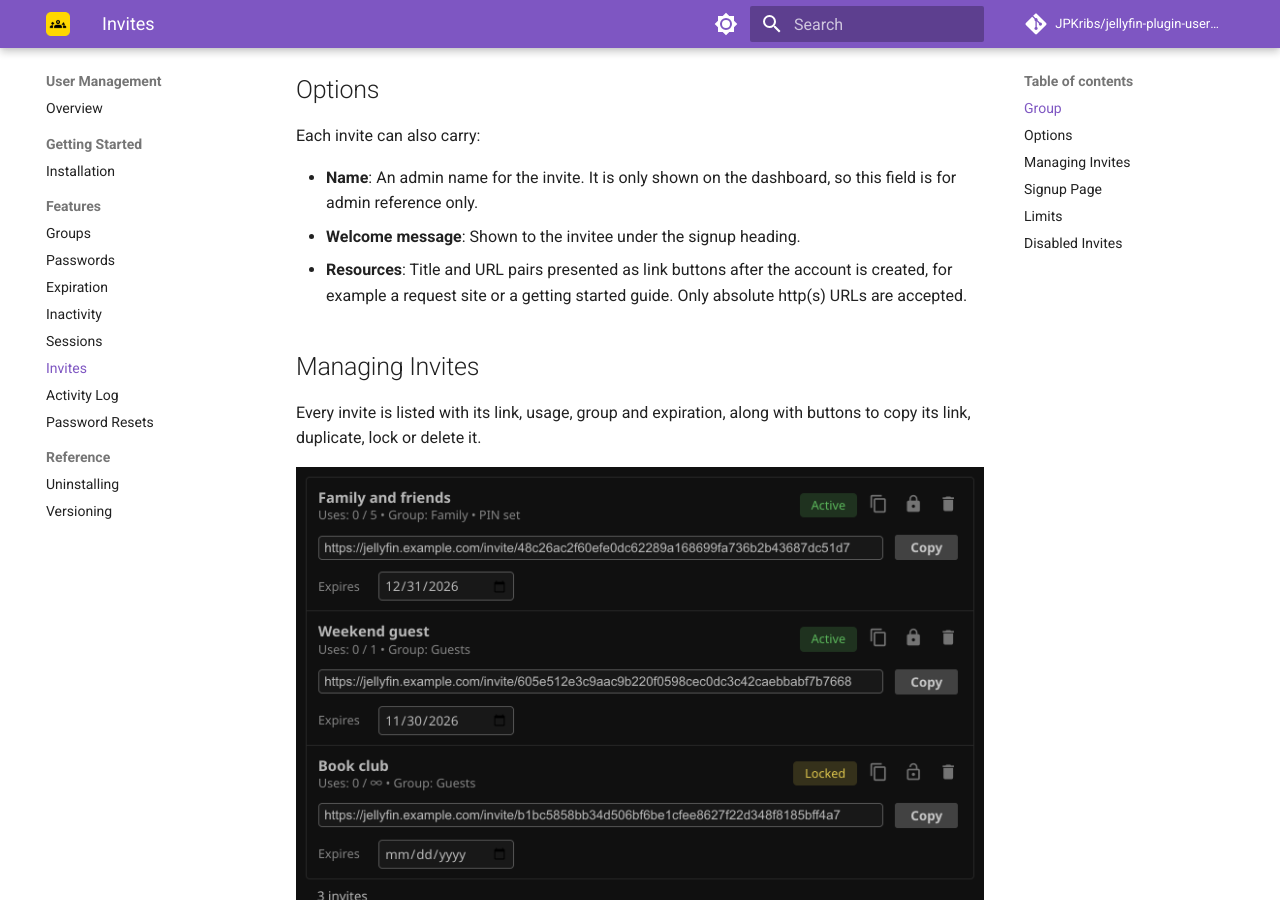
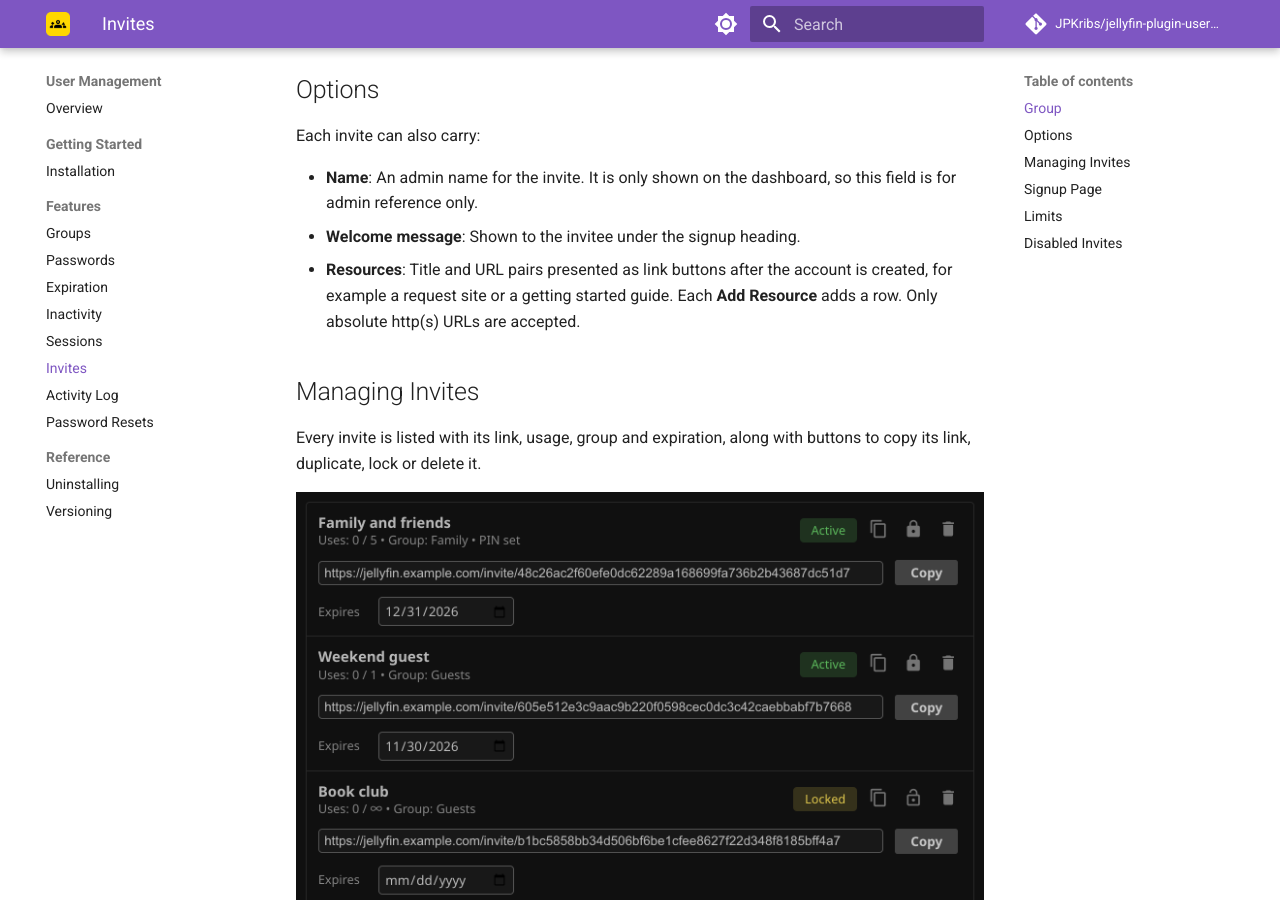
Before and after one commit to JPKribs/jellyfin-plugin-usermanagement, an MkDocs documentation site: the page built from docs/Invites.md, in a window 1280 px wide and 900 px high, scrolled down 1825 px. Built offline with MkDocs 1.6.1 and Material for MkDocs 9.7.7, drawn with Linux system fonts in a browser that asks for light colours; comment, search, counter and statistics services are not loaded.

Commit message:
Describe the Base 2026.11.17 pages in the docs and changelog
The Invites page names the Add Resource button, and the changelog
lists the new look, the Base editors on the Groups and Invites tabs,
and the Base version.

```diff
--- a/docs/Invites.md
+++ b/docs/Invites.md
@@ -20,7 +20,7 @@ Each invite can also carry:
 
 * **Name**: An admin name for the invite. It is only shown on the dashboard, so this field is for admin reference only.
 * **Welcome message**: Shown to the invitee under the signup heading.
-* **Resources**: Title and URL pairs presented as link buttons after the account is created, for example a request site or a getting started guide. Only absolute http(s) URLs are accepted.
+* **Resources**: Title and URL pairs presented as link buttons after the account is created, for example a request site or a getting started guide. Each **Add Resource** adds a row. Only absolute http(s) URLs are accepted.
 
 ## Managing Invites
 
```
Also changed, not shown: build.yaml (+7 -0 lines).
